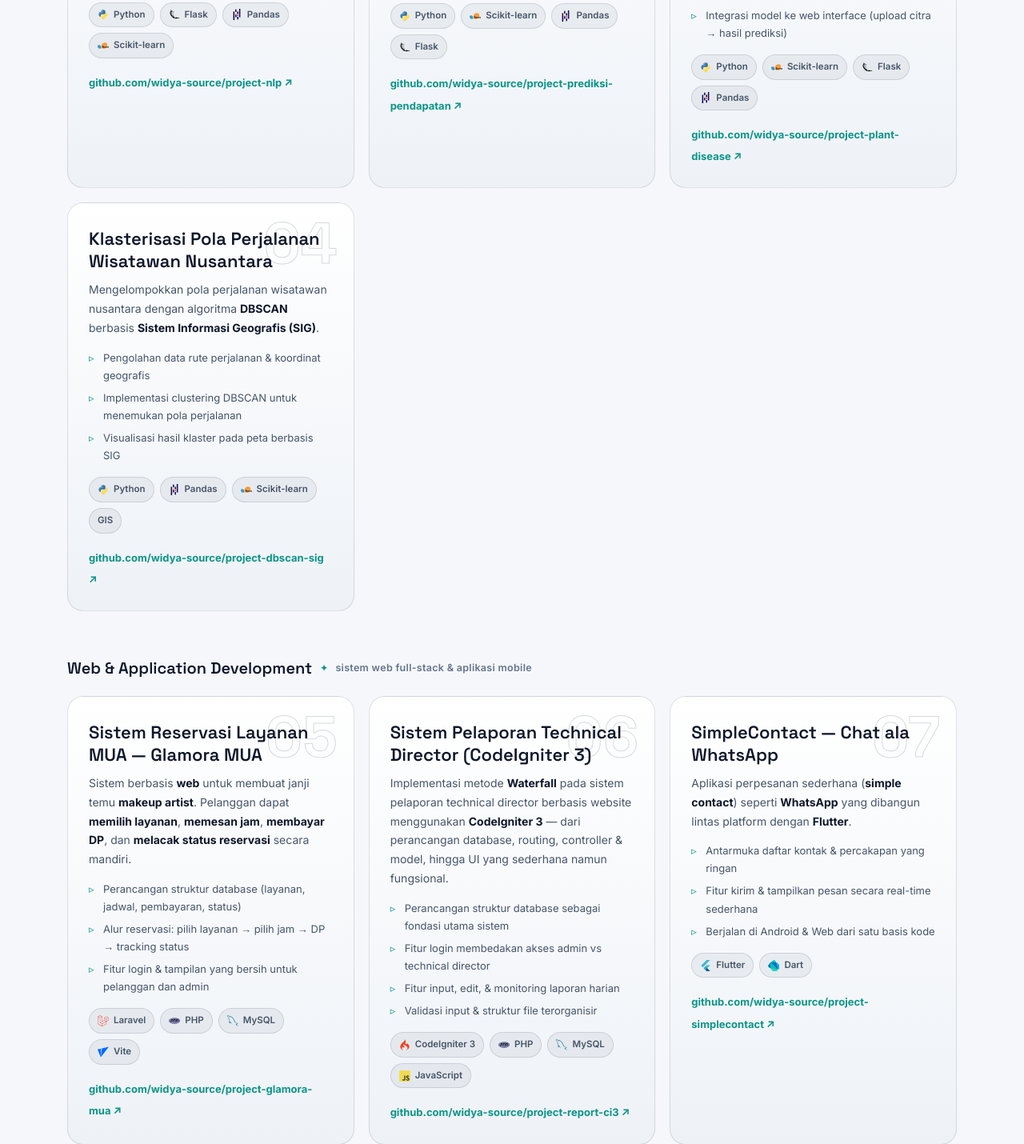
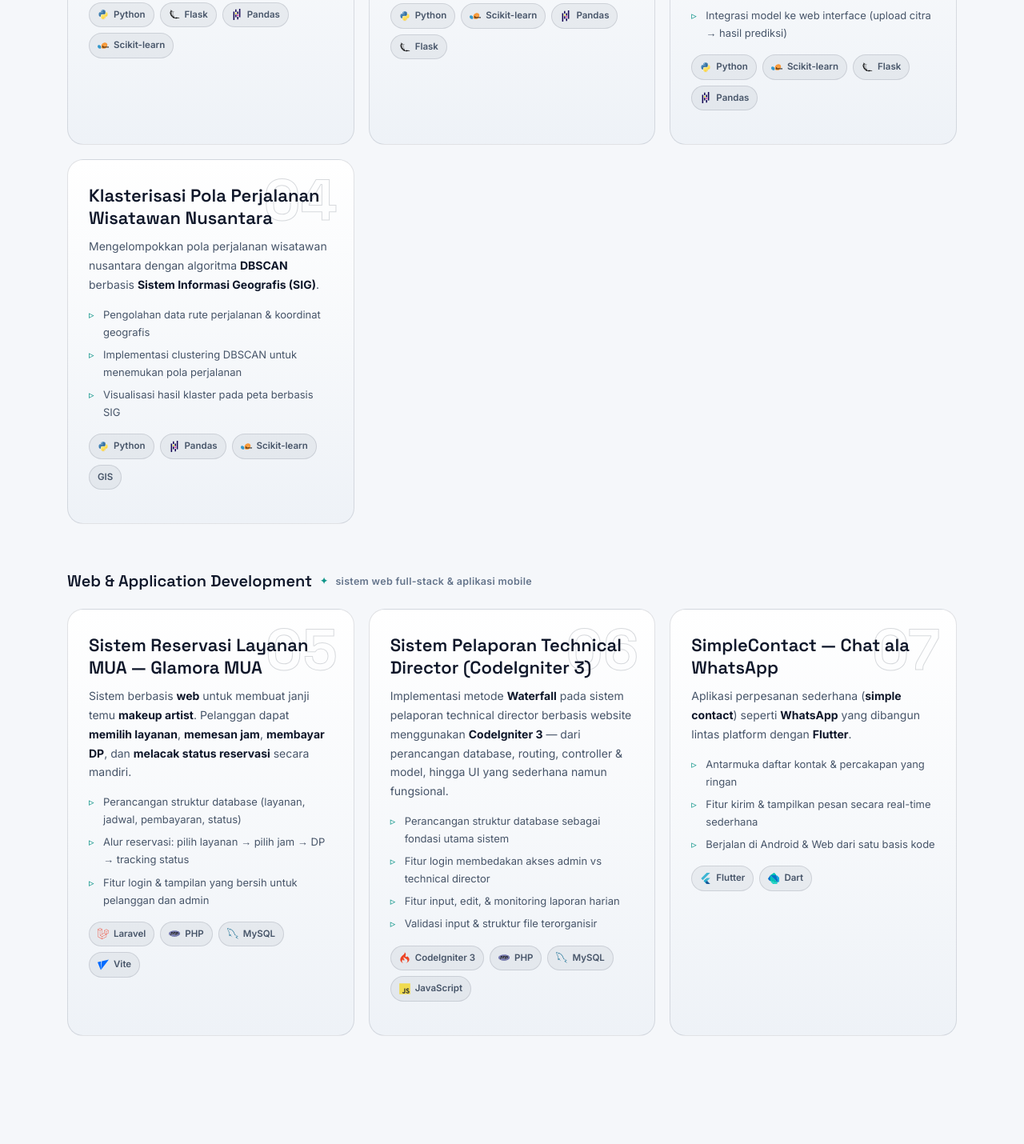
Before and after one commit to widya-source/widya-source.github.io, a plain HTML site: page index.html in a window 1280 px wide. Shown: the part 3234-4664 px from the top of the page at 80% size. Drawn offline with Linux system fonts and the light colour scheme.

Commit message:
Hapus tautan GitHub pada bagian project

```diff
--- a/index.html
+++ b/index.html
@@ -274,8 +274,6 @@
               <span><img src="assets/icons/pandas.svg" alt=""> Pandas</span>
               <span><img src="assets/icons/scikitlearn.svg" alt=""> Scikit-learn</span>
             </div>
-            <!-- Update ke link repo masing-masing project sesuai kebutuhan -->
-            <a class="gh-link" href="https://github.com/widya-source/project-nlp" target="_blank">github.com/widya-source/project-nlp ↗</a>
           </div>
         </article>
 
@@ -295,8 +293,6 @@
               <span><img src="assets/icons/pandas.svg" alt=""> Pandas</span>
               <span><img src="assets/icons/flask.svg" alt=""> Flask</span>
             </div>
-            <!-- Update ke link repo masing-masing project sesuai kebutuhan -->
-            <a class="gh-link" href="https://github.com/widya-source/project-prediksi-pendapatan" target="_blank">github.com/widya-source/project-prediksi-pendapatan ↗</a>
           </div>
         </article>
 
@@ -316,8 +312,6 @@
               <span><img src="assets/icons/flask.svg" alt=""> Flask</span>
               <span><img src="assets/icons/pandas.svg" alt=""> Pandas</span>
             </div>
-            <!-- Update ke link repo masing-masing project sesuai kebutuhan -->
-            <a class="gh-link" href="https://github.com/widya-source/project-plant-disease" target="_blank">github.com/widya-source/project-plant-disease ↗</a>
           </div>
         </article>
 
@@ -337,8 +331,6 @@
               <span><img src="assets/icons/scikitlearn.svg" alt=""> Scikit-learn</span>
               <span>GIS</span>
             </div>
-            <!-- Update ke link repo masing-masing project sesuai kebutuhan -->
-            <a class="gh-link" href="https://github.com/widya-source/project-dbscan-sig" target="_blank">github.com/widya-source/project-dbscan-sig ↗</a>
           </div>
         </article>
       </div>
@@ -363,8 +355,6 @@
               <span><img src="assets/icons/mysql.svg" alt=""> MySQL</span>
               <span><img src="assets/icons/vite.svg" alt=""> Vite</span>
             </div>
-            <!-- Update ke link repo masing-masing project sesuai kebutuhan -->
-            <a class="gh-link" href="https://github.com/widya-source/project-glamora-mua" target="_blank">github.com/widya-source/project-glamora-mua ↗</a>
           </div>
         </article>
 
@@ -385,8 +375,6 @@
               <span><img src="assets/icons/mysql.svg" alt=""> MySQL</span>
               <span><img src="assets/icons/javascript.svg" alt=""> JavaScript</span>
             </div>
-            <!-- Update ke link repo masing-masing project sesuai kebutuhan -->
-            <a class="gh-link" href="https://github.com/widya-source/project-report-ci3" target="_blank">github.com/widya-source/project-report-ci3 ↗</a>
           </div>
         </article>
 
@@ -404,8 +392,6 @@
               <span><img src="assets/icons/flutter.svg" alt=""> Flutter</span>
               <span><img src="assets/icons/dart.svg" alt=""> Dart</span>
             </div>
-            <!-- Update ke link repo masing-masing project sesuai kebutuhan -->
-            <a class="gh-link" href="https://github.com/widya-source/project-simplecontact" target="_blank">github.com/widya-source/project-simplecontact ↗</a>
           </div>
         </article>
       </div>
```
